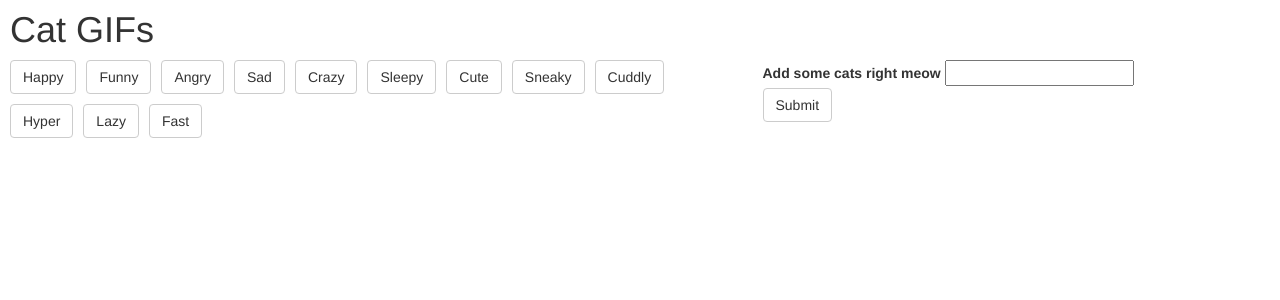
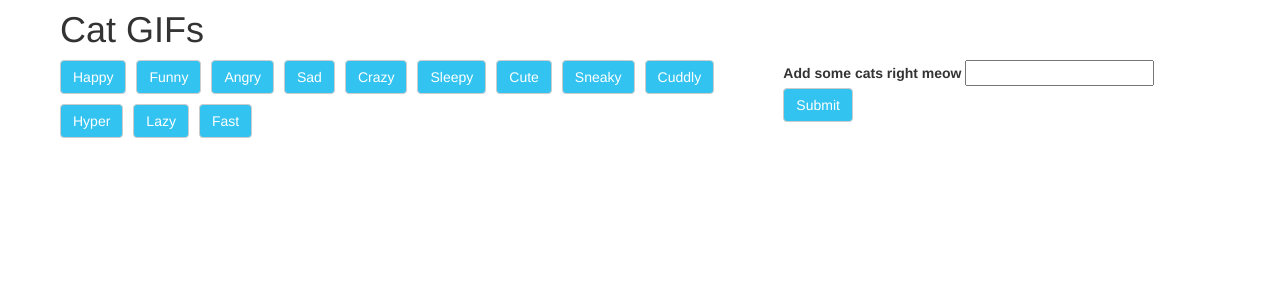
Before and after one commit to tygee713/Giphy-App, a PHP site: page / in a window 1280 px wide. Shown: the top 300 px of the page. Run offline with PHP 8.4, Linux system fonts and the light colour scheme.

Commit message:
Minor styling changes

```diff
--- a/assets/css/style.css
+++ b/assets/css/style.css
@@ -20,6 +20,8 @@ h1 {
 .catButton {
 	margin-right: 10px;
 	margin-bottom: 10px;
+	background-color: #33C3F0;
+	color: white;
 }
 
 #buttons {
@@ -28,4 +30,14 @@ h1 {
 
 #cats {
 	margin-left: 50px;
+	margin-right: 50px;
 }
+
+#top {
+	margin-left: 50px;
+}
+
+#addCats {
+	background-color: #33C3F0;
+	color: white;
+}
--- a/assets/js/app.js
+++ b/assets/js/app.js
@@ -12,7 +12,12 @@ function addCats() {
 	$.ajax({url: queryURL, method: 'GET'}).done(function(response) {
 		for (i=0;i<10;i++) {
 			cats.push(response.data[i]);
-			$('#cats').append("<div class='catImage'><p>Rating: " + response.data[i].rating + "</p><img class='cat' data-val='"+i+"' data-img='still' src='" + response.data[i].images.fixed_height_still.url + "'>");
+			if (response.data[i].rating != "") {
+				$('#cats').append("<div class='catImage'><p>Rating: " + response.data[i].rating + "</p><img class='cat' data-val='"+i+"' data-img='still' src='" + response.data[i].images.fixed_height_still.url + "'>");
+			}
+			else {
+				$('#cats').append("<div class='catImage'><p>Rating: N/A</p><img class='cat' data-val='"+i+"' data-img='still' src='" + response.data[i].images.fixed_height_still.url + "'>");
+			}
 		}
 	});
 
--- a/index.html
+++ b/index.html
@@ -9,6 +9,7 @@
 	</head>
 
 	<body>
+    <div id="top">
   		<h1>Cat GIFs</h1>
   		<div class="row">
   			<div id="buttons" class="col-md-7"></div>
@@ -20,6 +21,7 @@
   	  			</form>
     			</div>
     		</div>
+      </div>
 
   		<div id="cats"></div>
 
```
Also changed, not shown: 2 other files. Lines whose indentation alone changed are shown as unchanged.
